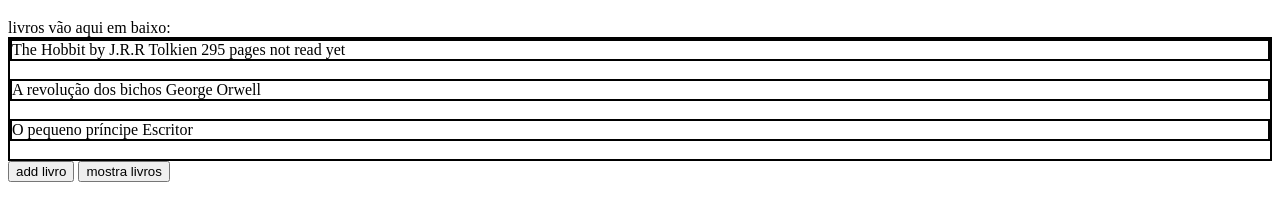
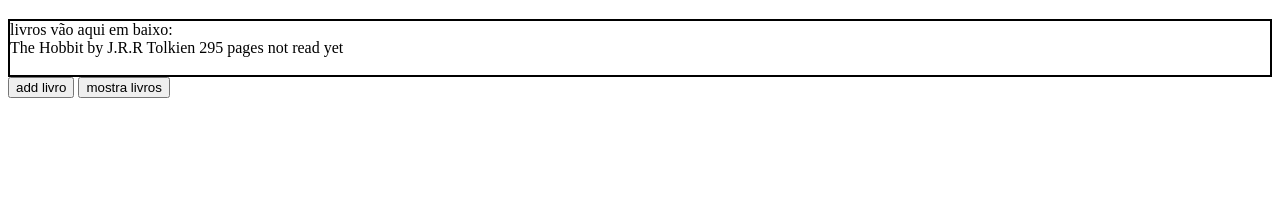
Before and after one commit to rodszzz/libraryProject, a plain HTML site: page index.html in a window 1280 px wide. Both pictures are taken after a click on the button "mostra livros". Shown: the part 61-282 px from the top of the page. Drawn offline with Linux system fonts and the light colour scheme.

```diff
--- a/index.html
+++ b/index.html
@@ -1,5 +1,6 @@
 <!doctype html>
 <html lang="en">
+
 <head>
   <meta charset="UTF-8" />
   <meta name="viewport" content="width=device-width, initial-scale=1.0" />
@@ -11,10 +12,17 @@
 <body>
   <h1>hello world! oioi :)</h1>
 
-    <div>livros vão aqui em baixo: <br /></div>
-    <div id="livro"></div>
+  <div id="livro">
+    livros vão aqui em baixo: <br />
+
+    <div class="livreto">
+      The Hobbit by J.R.R Tolkien 295 pages not read yet
+    </div>
+    <br />
+  </div>
 
   <button id="botao-add">add livro</button>
   <button id="botao-mostrar">mostra livros</button>
 </body>
+
 </html>
--- a/script.js
+++ b/script.js
@@ -1,8 +1,10 @@
-const myLibrary = [
-  "The Hobbit by J.R.R Tolkien 295 pages not read yet",
-  "A revolução dos bichos George Orwell",
-  "O pequeno príncipe Escritor",
-];
+// const myLibrary = [
+//   "The Hobbit by J.R.R Tolkien 295 pages not read yet",
+//   "A revolução dos bichos George Orwell",
+//   "O pequeno príncipe Escritor",
+// ];
+
+const myLibrary = [];
 
 function book() {
   // the constructor
@@ -18,9 +20,15 @@ function displayBooks() {
   const livros = document.getElementById("livro");
   // livros.innerHTML = myLibrary[0]
 
+  function mostrar(value, index, array) {
+    livros.innerHTML += `<div class="livreto">` + value + "</div>" + "<br>";
+    // esvazia a string agora
+  }
+
   myLibrary.forEach(mostrar);
-  function mostrar(value, index, array) {
-    livros.innerHTML += `<div id="livro">` + value + "</div>" + "<br>";
+
+  for (let i = 0; i < myLibrary.length; i++) {
+    myLibrary.pop();
   }
 }
 
```
Lines whose indentation alone changed are shown as unchanged.
